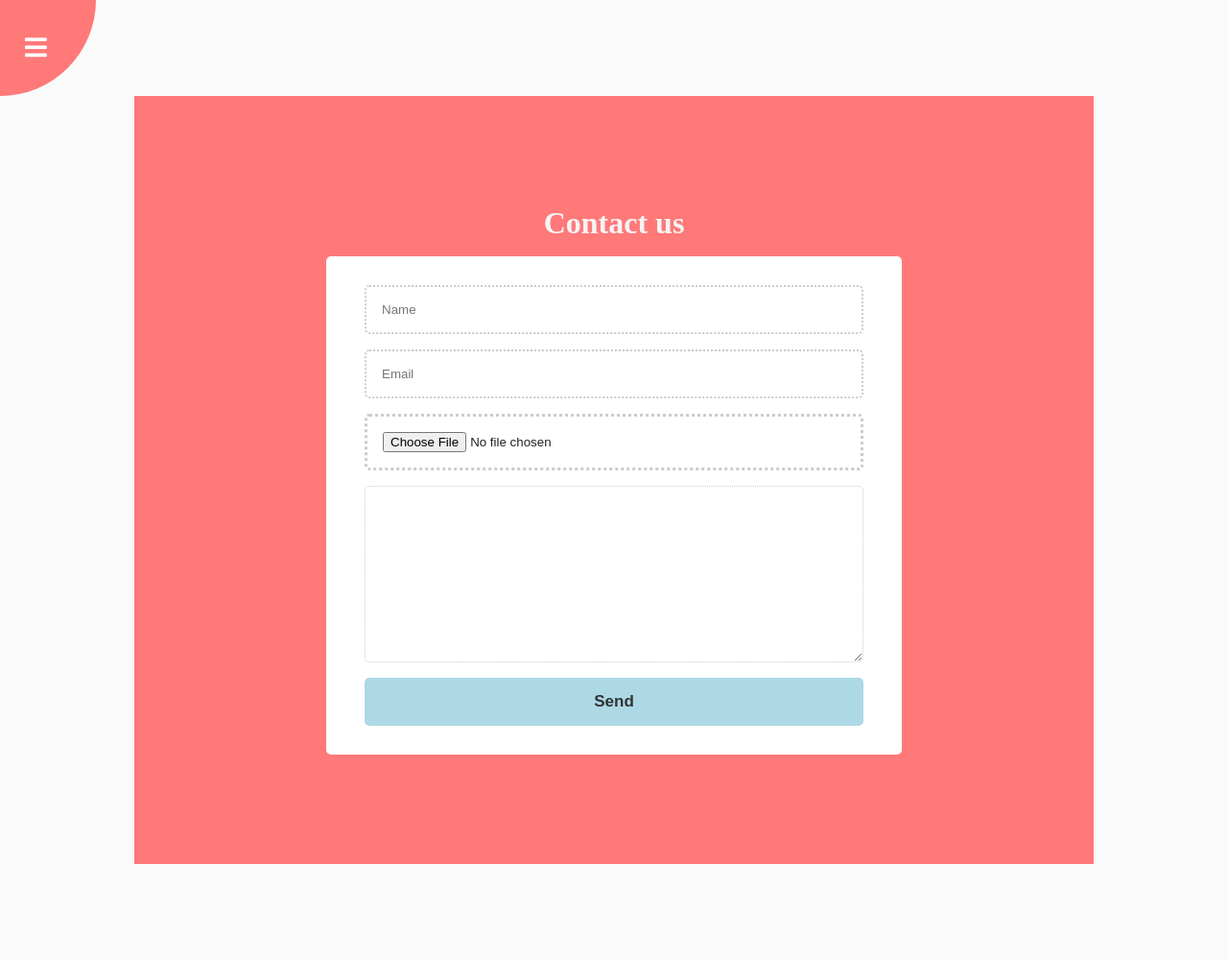
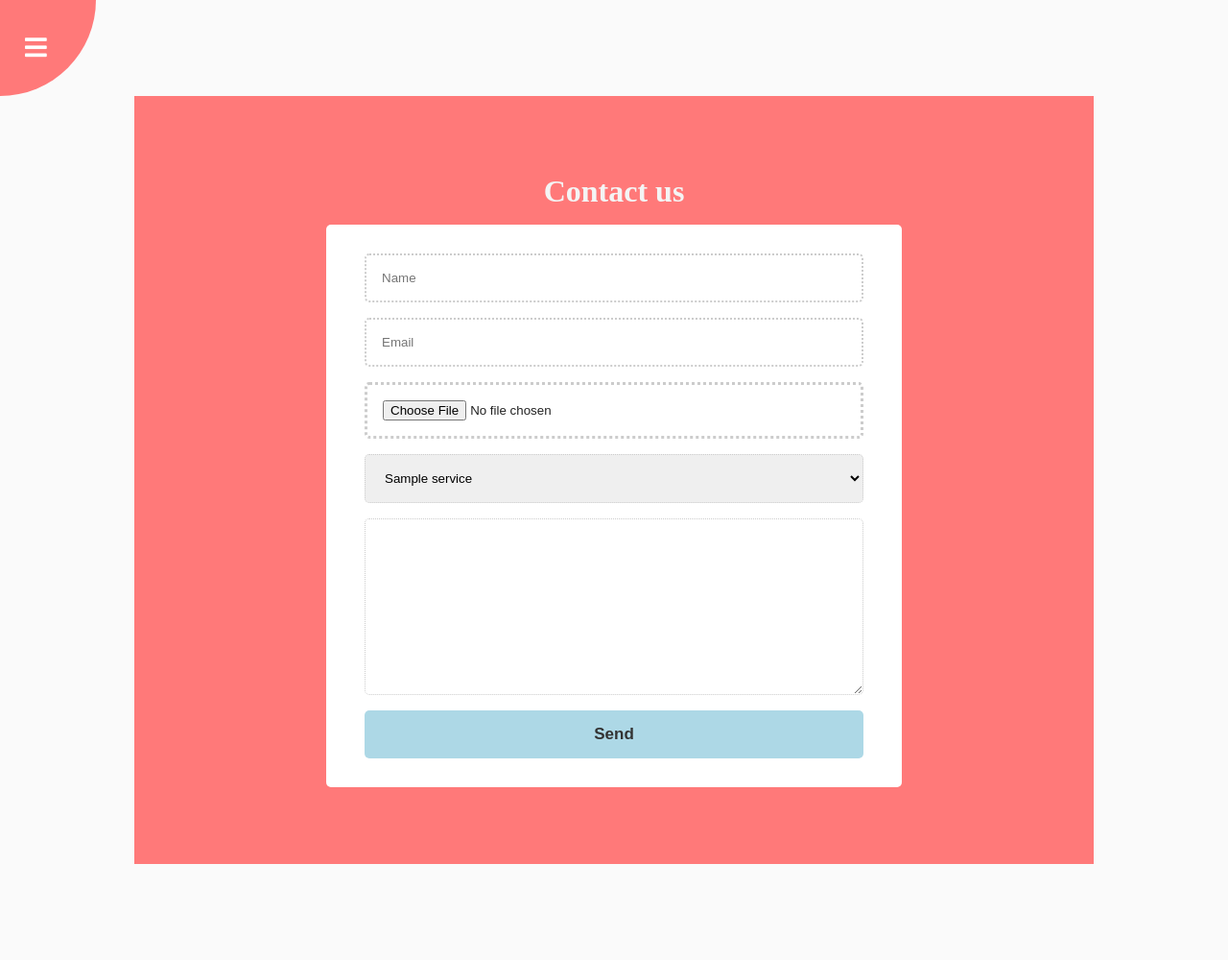
Before and after one commit to ahmadalnaib/routing-nav-js-1, a PHP site: page /js-1/contact.php in a window 1280 px wide. Shown: the whole page at 96% size. Run offline with PHP 8.4, Linux system fonts and the light colour scheme; tables that the repository leaves empty or names only in its code hold one stand-in row (values such as "Sample post").

Commit message:
add services

```diff
--- /dev/null
+++ b/config/db.php
@@ -0,0 +1,6 @@
+<?php
+// database
+$mysqli=new mysqli("localhost",'root','','2022');
+if($mysqli->connect_error){
+  die('no coneect' .$mysqli->connect_error);
+}
--- a/contact.php
+++ b/contact.php
@@ -2,8 +2,11 @@
 $title = "contact";
 require_once('./template/header.php');
 require_once('./includes/uploader.php');
+require_once('./config/db.php');
 
 
+
+$services=$mysqli->query("SELECT id,name FROM services")->fetch_all(MYSQLI_ASSOC);
 
 ?>
 <div class="content">
@@ -23,6 +26,15 @@ require_once('./includes/uploader.php');
                         <span class="text-danger"><?php echo $fileErr ?></span>
                   </div>
                   <div>
+                      <select name="services" id="services">
+                            <?php foreach($services as $service): ?>
+                            <option value="<?php echo $service['id'] ?>">
+                             <?php echo $service['name'] ?>
+                            </option>
+                            <?php endforeach ?>
+                      </select>
+                  </div>
+                  <div>
                         <textarea name="message" id="message" cols="30" rows="10" placeholder="Message">
                               <?php echo $message; ?>
                         </textarea>
--- a/css/style.css
+++ b/css/style.css
@@ -168,7 +168,7 @@ form {
   width: 600px;
 }
 
-form input,textarea {
+form input,textarea,select {
   display: block;
   width: 100%;
   padding: 1rem;
--- a/index.php
+++ b/index.php
@@ -1,13 +1,9 @@
 <?php
 $title = "Home";
 require_once('./template/header.php');
+require_once('./config/db.php');
 
 
-// database
-$mysqli=new mysqli("localhost",'root','','2022');
-if($mysqli->connect_error){
-  die('no coneect' .$mysqli->connect_error);
-}
 
 $projects=$mysqli->query("SELECT * FROM projects order by created_at")->fetch_all(MYSQLI_ASSOC);
 ?>
```
